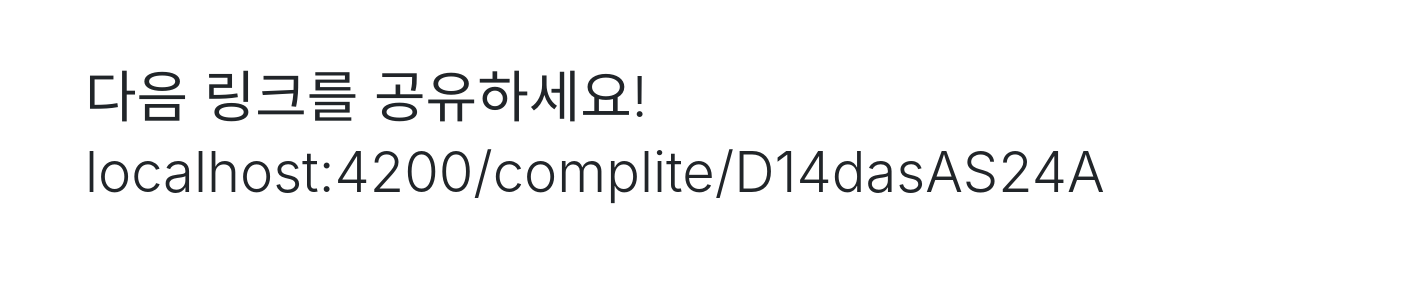
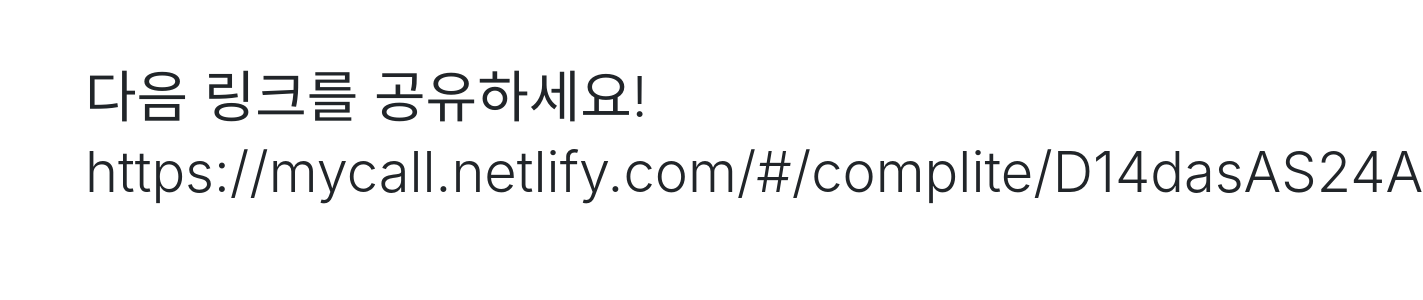
Before and after one commit to ynymycall/mycall, an Angular app: page /#/complite in a window 1280 px wide. Shown: the top 300 px of the page, 1423 px wide, since content can reach past the window. Built offline with nearby package versions, Linux system fonts and the light colour scheme.

Commit message:
complite url 수정

```diff
--- a/src/app/complite/complite.component.html
+++ b/src/app/complite/complite.component.html
@@ -4,7 +4,7 @@
     <h1 class="display-4">다음 링크를 공유하세요!</h1>
 
 
-    <h1 class="display-4">localhost:4200/complite/{{url}}</h1>
+    <h1 class="display-4">https://mycall.netlify.com/#/complite/{{url}}</h1>
 
 
     <ul class="list-group mb-3 mt-3" *ngFor="let item of links let i = index" style="clear: both;">
```
